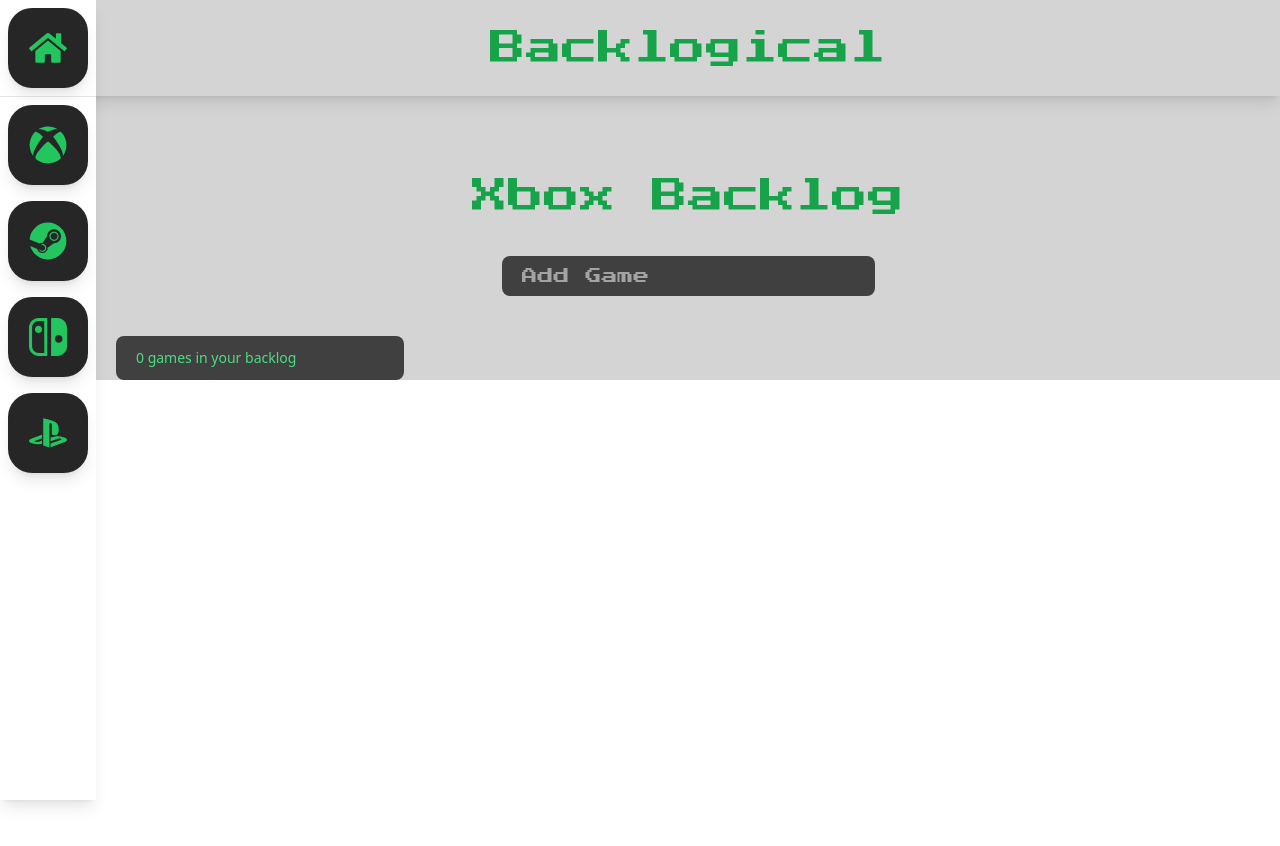
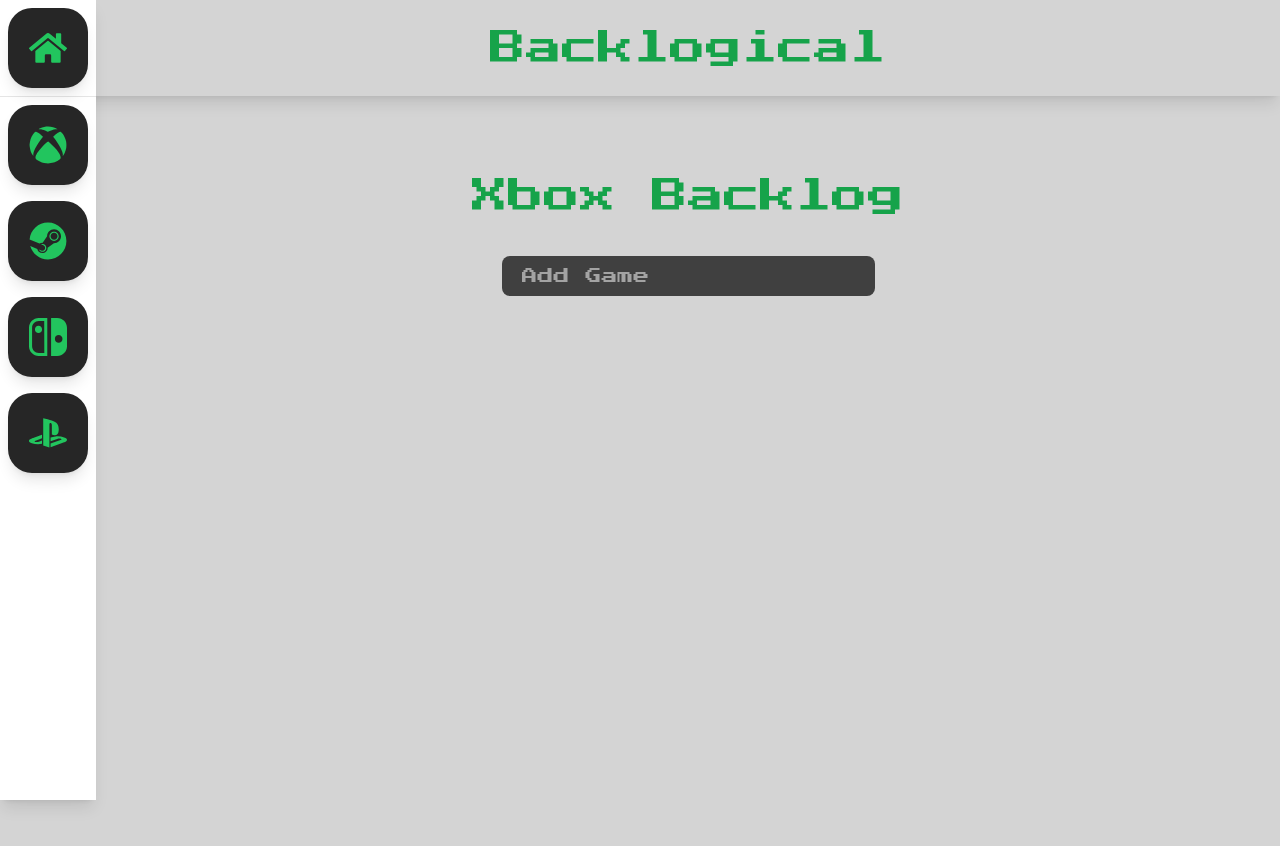
Before and after one commit to Culganosi/backlogical, a React (Create React App) app: page /steam in a window 1280 px wide. Shown: the top 846 px of the page. Before the commit the page ends 800 px from the top, so only its background shows below. Built offline with nearby package versions, Linux system fonts and the light colour scheme.

Commit message:
delete list item, styling

```diff
--- a/src/App.jsx
+++ b/src/App.jsx
@@ -5,10 +5,10 @@
 
 export default function App() {
   return (
-    <div className="flex">
+    <div className="flex flex-col">
       <SideBar />
+        <Header />
       <div className="main-container">
-        <Header />
         <Logo />
         {/* <MainContainer /> */}
       </div>
--- a/src/components/FormInput.jsx
+++ b/src/components/FormInput.jsx
@@ -15,6 +15,10 @@
     setListItems([newListItem, ...listItems]);
     setText("");
   };
+
+  const deleteListItem = (id) => {
+    setListItems(listItems.filter((item) => item.id !== id));
+  };
   return (
     <>
       <form
@@ -30,7 +34,7 @@
           onChange={(e) => setText(e.target.value)}
         />
       </form>
-      <TodoList listItems={listItems} />
+      <TodoList listItems={listItems} deleteListItem={deleteListItem} />
     </>
   );
 }
--- a/src/components/TodoList.jsx
+++ b/src/components/TodoList.jsx
@@ -1,18 +1,22 @@
 import { IoCloseCircle } from "react-icons/io5";
-function TodoList({ listItems }) {
+function TodoList({ listItems, deleteListItem }) {
   return (
     <>
+      {listItems.length && (
         <article className="pl-24">
           <ul className="bg-gray-700 mx-5 rounded-lg mt-10 w-72">
             {listItems.map(({ id, title }) => (
               <ul className="flex items-center justify-between px-5 py-3 border-b border-gray-600">
                 <li
                   key={id}
-                className="todo-list text-green-500 py-2tracking-wider"
+                  className="todo-list text-green-500 py-2 tracking-wider font-press-start"
                 >
                   {title}
                 </li>
-              <button className="text-lg text-red-400">
+                <button
+                  className="text-lg text-red-400"
+                  onClick={() => deleteListItem(id)}
+                >
                   <IoCloseCircle />
                 </button>
               </ul>
@@ -20,14 +24,15 @@
 
             <ul className="px-5 py-3">
               <li>
-              <p className="text-sm text-green-400">
-                {listItems.length} games in your backlog
+                <p className="text-sm text-green-400 font-press-start">
+                  {listItems.length} game(s) in your backlog
                 </p>
               </li>
               <li></li>
             </ul>
           </ul>
         </article>
+      )}
       {/* className="flex justify-center font-press-start text-4xl pl-24 mt-10 h-screen"> */}
     </>
   );
--- a/src/index.css
+++ b/src/index.css
@@ -21,7 +21,7 @@
     z-10
   }
   .main-container {
-    @apply flex flex-col justify-center w-full h-fit
+    @apply flex flex-col w-full h-screen
     bg-gray-300 dark:bg-gray-800
   }
   .header {
```
Lines whose indentation alone changed are shown as unchanged.
